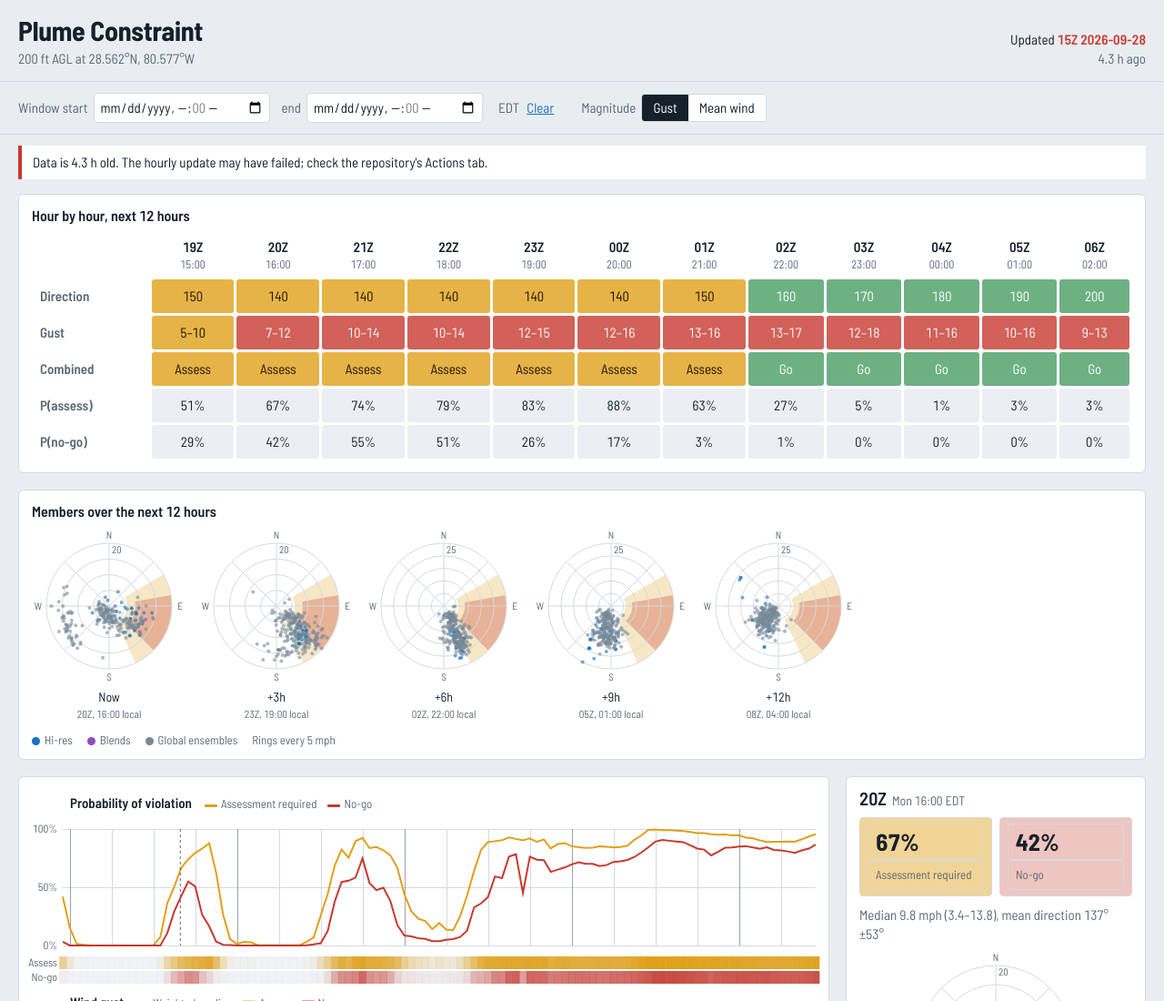
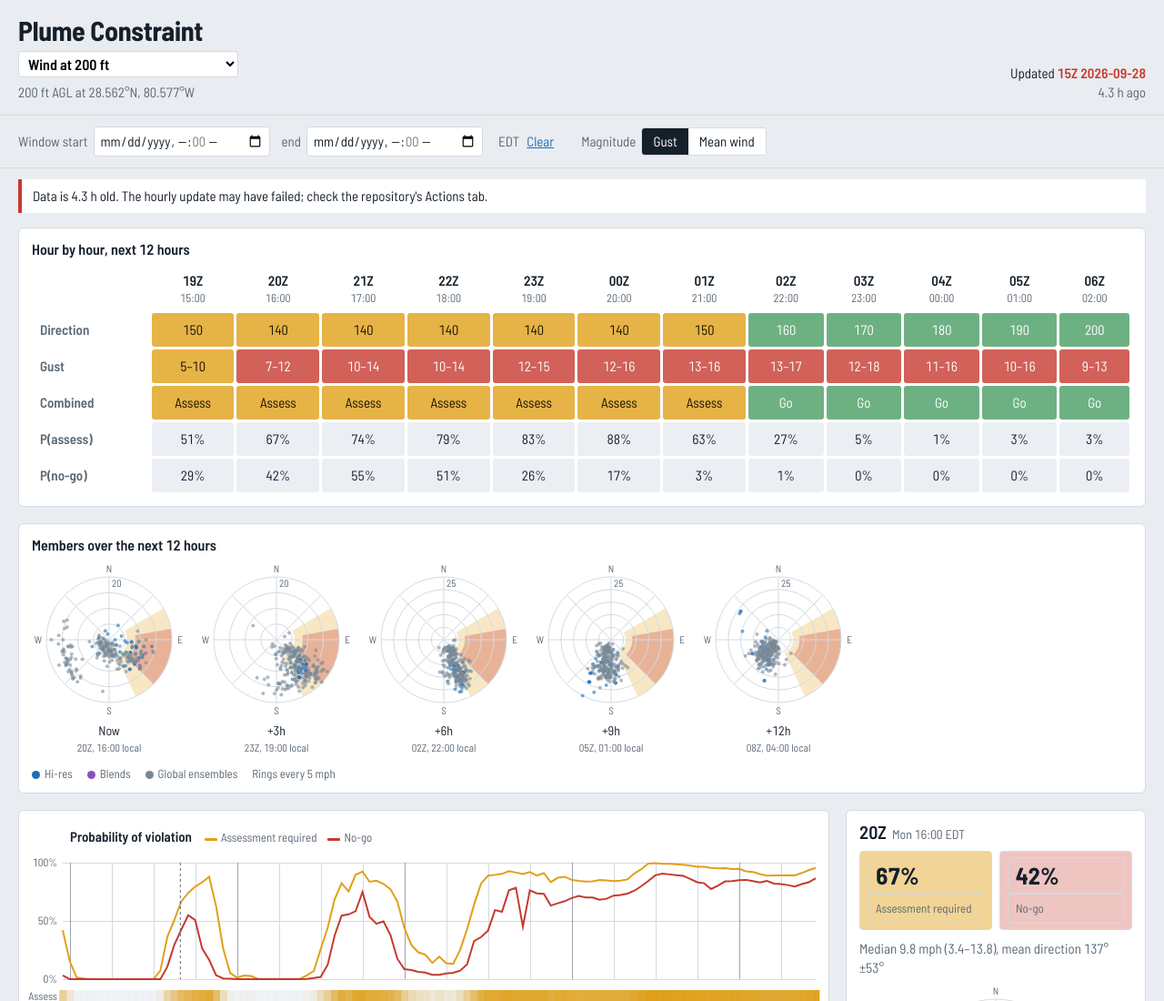
Before and after one commit to cyclonecizek/OnshoreWindConstraint, a plain HTML site: page docs/index.html in a window 1280 px wide. Shown: the top 1100 px of the page at 91% size. Drawn offline with Linux system fonts and the light colour scheme.

Commit message:
Add files via upload

```diff
--- a/docs/index.html
+++ b/docs/index.html
@@ -136,6 +136,7 @@ h1 { margin: 0; font-size: 30px; font-weight: 700; letter-spacing: -0.01em; line
 .legend { display: flex; flex-wrap: wrap; gap: 6px 16px; color: var(--muted); font-size: 13px; margin-top: 8px; }
 .legend i { display: inline-block; width: 9px; height: 9px; border-radius: 50%; margin-right: 5px; vertical-align: middle; }
 .method { color: var(--muted); font-size: 13px; max-width: 78ch; }
+.csel { font: inherit; font-size: 16px; font-weight: 600; background: var(--panel); border: 1px solid var(--rule); border-radius: 4px; padding: 3px 6px; margin-top: 8px; }
 .method p { margin: 0 0 6px; }
 @media (prefers-reduced-motion: reduce) { * { transition: none !important; } }
 </style>
@@ -144,6 +145,10 @@ h1 { margin: 0; font-size: 30px; font-weight: 700; letter-spacing: -0.01em; line
 <header class="top">
   <div>
     <h1>Plume Constraint</h1>
+    <select class="csel" id="csel" aria-label="Constraint">
+      <option value="index.html" selected>Wind at 200 ft</option>
+      <option value="onshore.html">Onshore wind, surface to 1000 ft</option>
+    </select>
     <div class="where" id="where">Loading…</div>
   </div>
   <div class="fresh" id="fresh"></div>
@@ -714,6 +719,7 @@ function wire() {
   $("#wstart").addEventListener("change", readInputs);
   $("#wend").addEventListener("change", readInputs);
   $("#clearWin").addEventListener("click", () => { setWindow(null, null); drawAll(); });
+  $("#csel").addEventListener("change", e => { location.href = e.target.value + location.hash; });
   document.querySelectorAll(".seg button").forEach(b => b.addEventListener("click", () => {
     state.basis = b.dataset.basis; store.set("plume.basis", state.basis);
     document.querySelectorAll(".seg button").forEach(x => x.setAttribute("aria-pressed", x === b));
```
